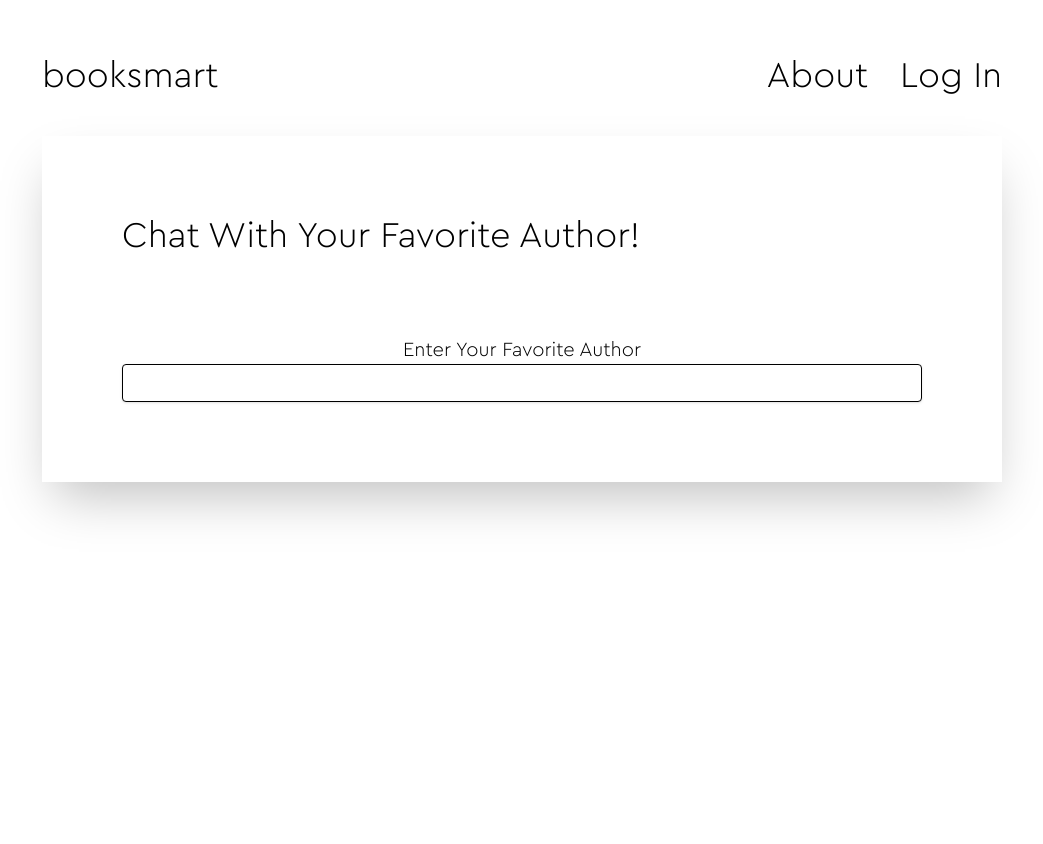
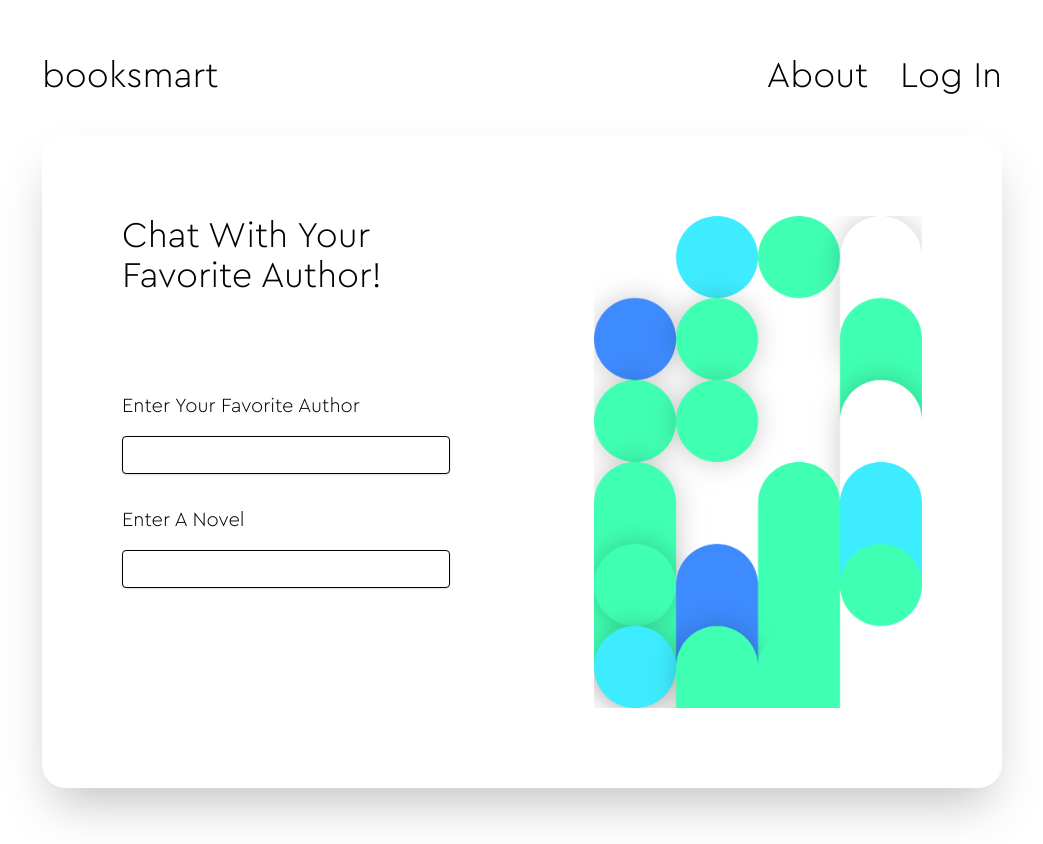
Before and after one commit to ryan-spencer1220/booksmart, a Next.js app: page /dashboard in a window 1280 px wide. Shown: the whole page, without its empty margins (118-1161 px from the left). Before the commit the page ends 800 px from the top, so only its background shows below. Built offline with nearby package versions, Linux system fonts and the light colour scheme.

Commit message:
reformat form

```diff
--- a/app/components/button.tsx
+++ b/app/components/green-button.tsx
@@ -1,7 +1,7 @@
 import React from "react";
 import Link from "next/link";
 
-export default function Button(props: { text: string; link: string }) {
+export default function GreenButton(props: { text: string; link: string }) {
   return (
     <button className="bg-green py-4 px-20 rounded hover:bg-opacity-75">
       <Link href={props.link}>{props.text}</Link>
--- a/app/components/navbar.tsx
+++ b/app/components/navbar.tsx
@@ -4,13 +4,15 @@ import Link from "next/link";
 export default function Navbar() {
   return (
     <ul className="text-4xl flex justify-between relative h-20">
-      <li>booksmart</li>
+      <Link href="/">
+        <li>booksmart</li>
+      </Link>
       <div className="flex space-x-8">
         <Link href="/">
-          <li className="hover:border-b-green hover:border-b-8">About</li>
+          <li className="hover:border-b-green hover:border-b-8 pb-2">About</li>
         </Link>
         <Link href="/">
-          <li className="hover:border-b-green hover:border-b-8">Log In</li>
+          <li className="hover:border-b-green hover:border-b-8 pb-2">Log In</li>
         </Link>
       </div>
     </ul>
--- a/app/dashboard/page.tsx
+++ b/app/dashboard/page.tsx
@@ -1,14 +1,22 @@
 import React from "react";
+import Image from "next/image";
 
 export default function page() {
   return (
     <div>
-      <section className="max-w-full shadow-2xl p-20">
-        <h3 className="text-4xl pb-20">Chat With Your Favorite Author!</h3>
-        <form className="text-center">
-          <label className="text-xl">Enter Your Favorite Author</label>
-          <input className="shadow appearance-none border rounded w-full py-2 px-3 text-gray-700 leading-tight focus:outline-none focus:shadow-outline"></input>
-        </form>
+      <section className="max-w-full shadow-2xl rounded-3xl p-20 grid grid-cols-2 gap-36">
+        <div>
+          <h3 className="text-4xl pb-20">Chat With Your Favorite Author!</h3>
+          <form className="text-left">
+            <div className="py-4">
+              <label className="text-xl">Enter Your Favorite Author</label>
+              <input className="shadow appearance-none border rounded w-full my-4 py-2 px-3 text-gray-700 leading-tight focus:outline-none focus:shadow-outline"></input>
+            </div>
+            <label className="text-xl">Enter A Novel</label>
+            <input className="shadow appearance-none border rounded w-full py-2 px-3 text-gray-700 leading-tight focus:outline-none focus:shadow-outline my-4"></input>
+          </form>
+        </div>
+        <Image src="/form.png" alt="Form art" width={400} height={400} />
       </section>
     </div>
   );
--- a/app/page.tsx
+++ b/app/page.tsx
@@ -1,5 +1,5 @@
 import Image from "next/image";
-import Button from "./components/button";
+import GreenButton from "./components/green-button";
 
 export default function Home() {
   return (
@@ -13,10 +13,10 @@ export default function Home() {
             and immersive literary experience.
           </p>
           <div className="py-10">
-            <Button text="Check It Out!" link="/dashboard" />
+            <GreenButton text="Check It Out!" link="/dashboard" />
           </div>
         </div>
-        <div className="place-self-end">
+        <div className="place-self-end w-auto h-auto">
           <Image src="/hero.png" width={400} height={400} alt="hero image" />
         </div>
       </section>
```
Also changed, not shown: public/form.png (added).
